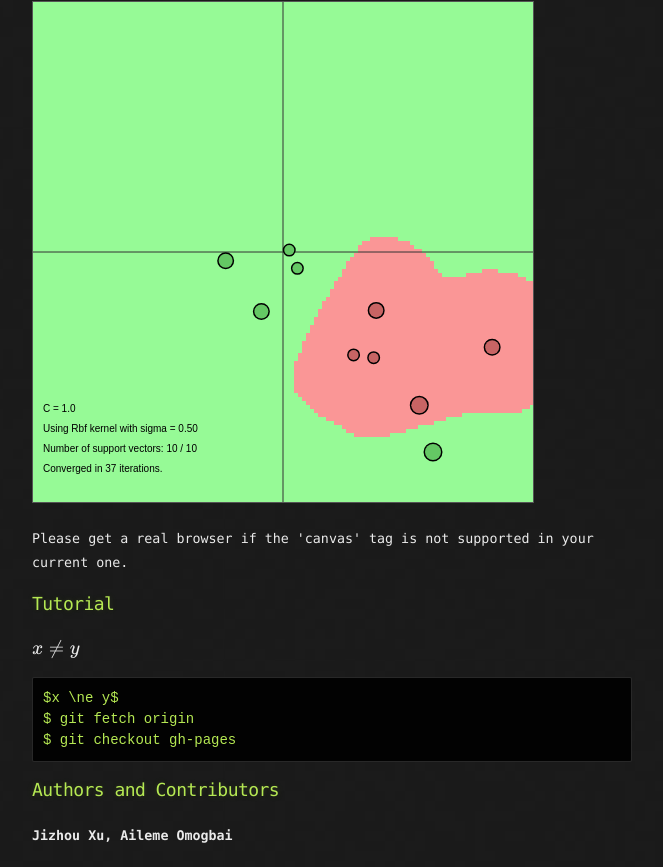
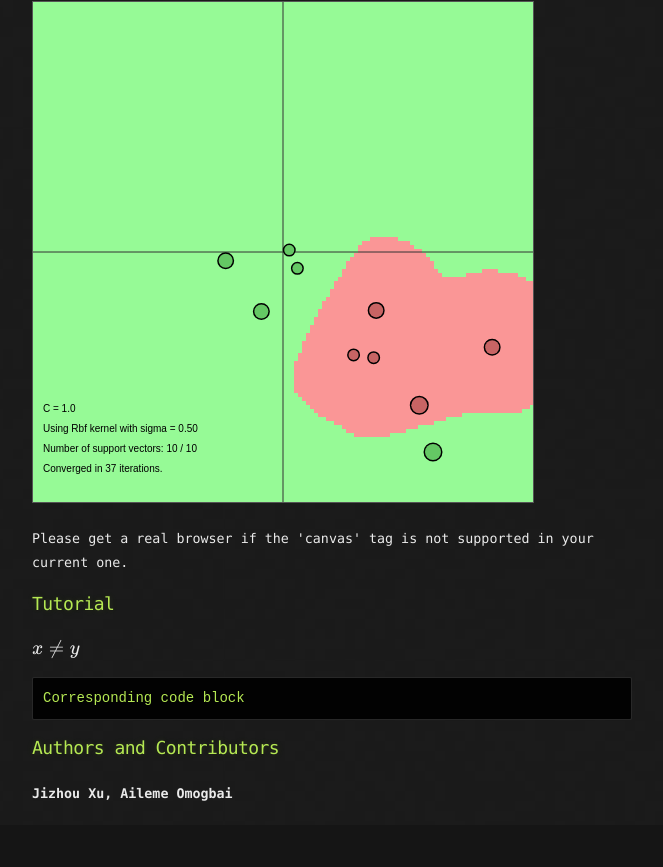
Before and after one commit to ailemeo/Visual-Machine-Learning, a plain HTML site: page index.html in a window 1280 px wide. Shown: the part 404-1271 px from the top of the page, without its empty margins (308-971 px from the left). After the commit the page ends 1229 px from the top, so only its background shows below. Drawn offline with nearby package versions, Linux system fonts and the light colour scheme; some packages are replaced by stand-ins of ours.

Commit message:
Testing...

```diff
--- a/index.html
+++ b/index.html
@@ -285,9 +285,7 @@
 
 <p>$x \ne y$</p>
 
-<pre><code>$x \ne y$
-$ git fetch origin
-$ git checkout gh-pages
+<pre><code>Corresponding code block
 </code></pre>
 
 <h3><a id="authors-and-contributors" class="anchor" aria-hidden="true"><span class="octicon octicon-link"></span></a>Authors and Contributors</h3>
```
